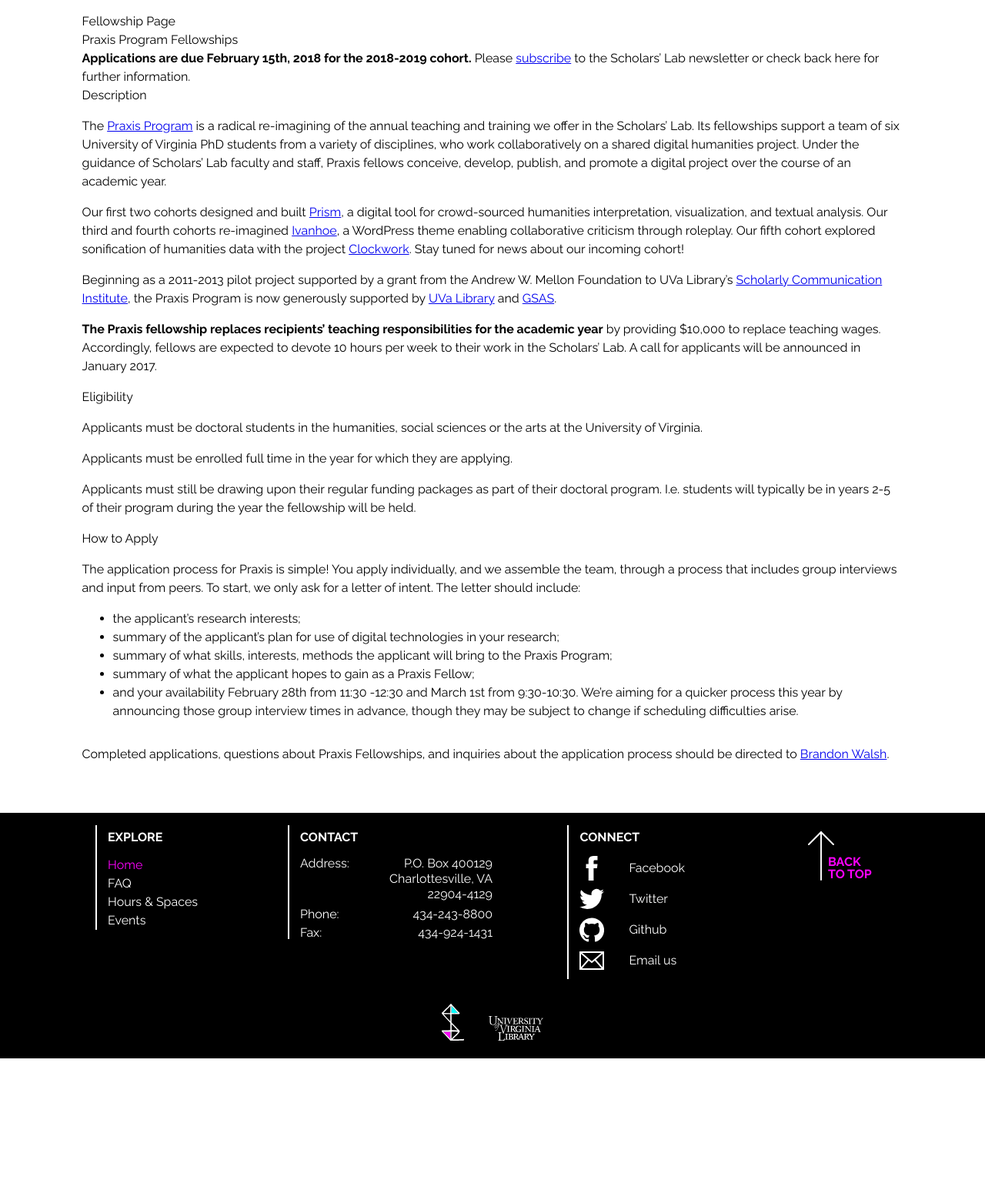
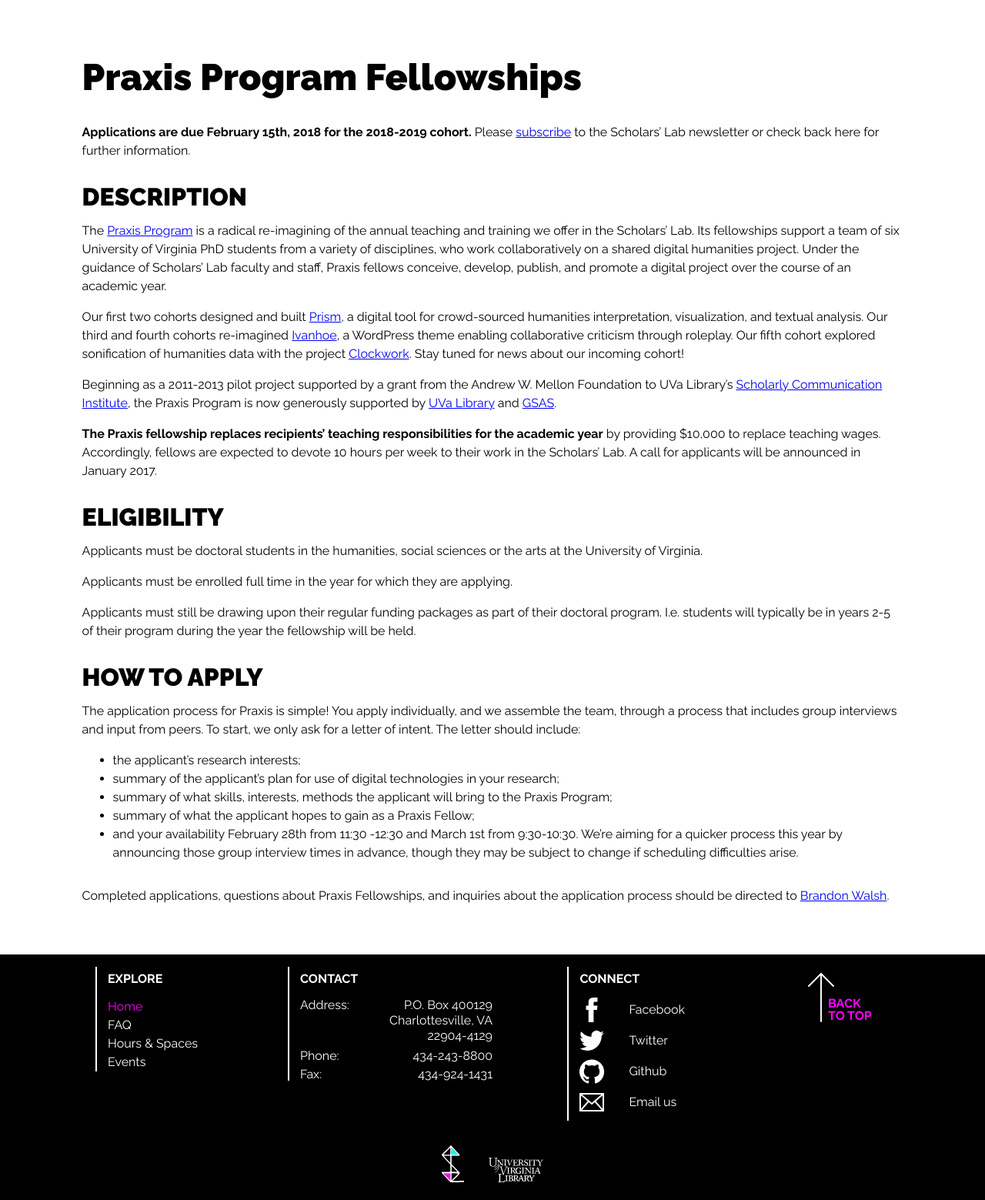
Before and after one commit to kbdonnally/patterns, a Jekyll site: the page built from pages/fellowship.html, in a window 1280 px wide. Shown: the whole page at 77% size. Built offline with Jekyll 4.4.1, drawn with Linux system fonts in a browser that asks for light colours; some web fonts are replaced; before the commit the page ends 1375 px from its top, so only the background shows below that.

Commit message:
Add styling for fellowship title & section titles

```diff
--- a/assets/css/_sass/_fellowship.scss
+++ b/assets/css/_sass/_fellowship.scss
@@ -1,3 +1,18 @@
+/* Universal item page styles: */
+
+// section titles
+[class*="__title"][class*="fellow-"] {
+	margin-bottom: .5em;
+	margin-top: 1em;
+	font-size: 1.75rem;
+	font-weight: 900;
+	line-height: 1;
+	text-transform: uppercase;
+	@media screen and (min-width: 600px) {
+		font-size: 2rem;
+	}
+}
+
 .fellowship-main-content {
 	position: relative;
 	display: grid;
@@ -10,10 +25,16 @@
 
 .fellowship__page-type {
 	grid-area: type;
+	display: none;
 }
 
-.fellowship__title {
+.fellowship__big-title {
 	grid-area: title;
+	margin-bottom: .5em;
+	margin-top: 1em;
+	font-size: 3rem;
+	font-weight: 900;
+//	text-transform: uppercase;
 }
 
 .fellowship__due-date {
```
